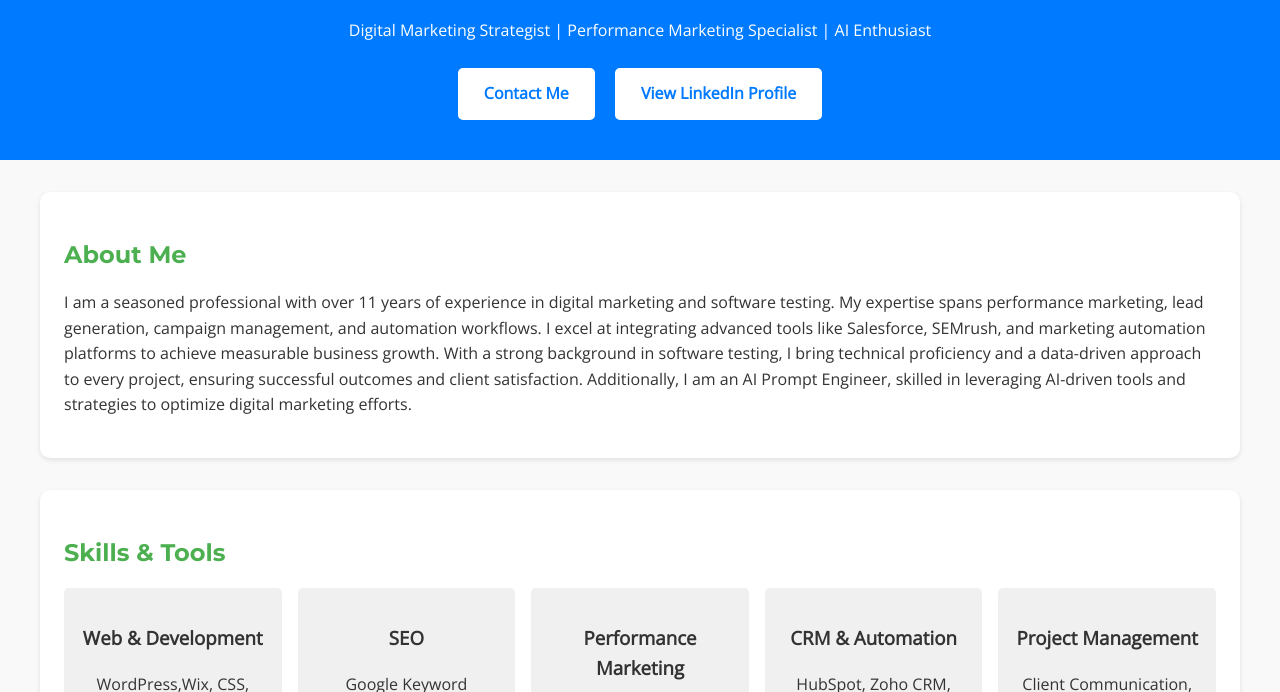
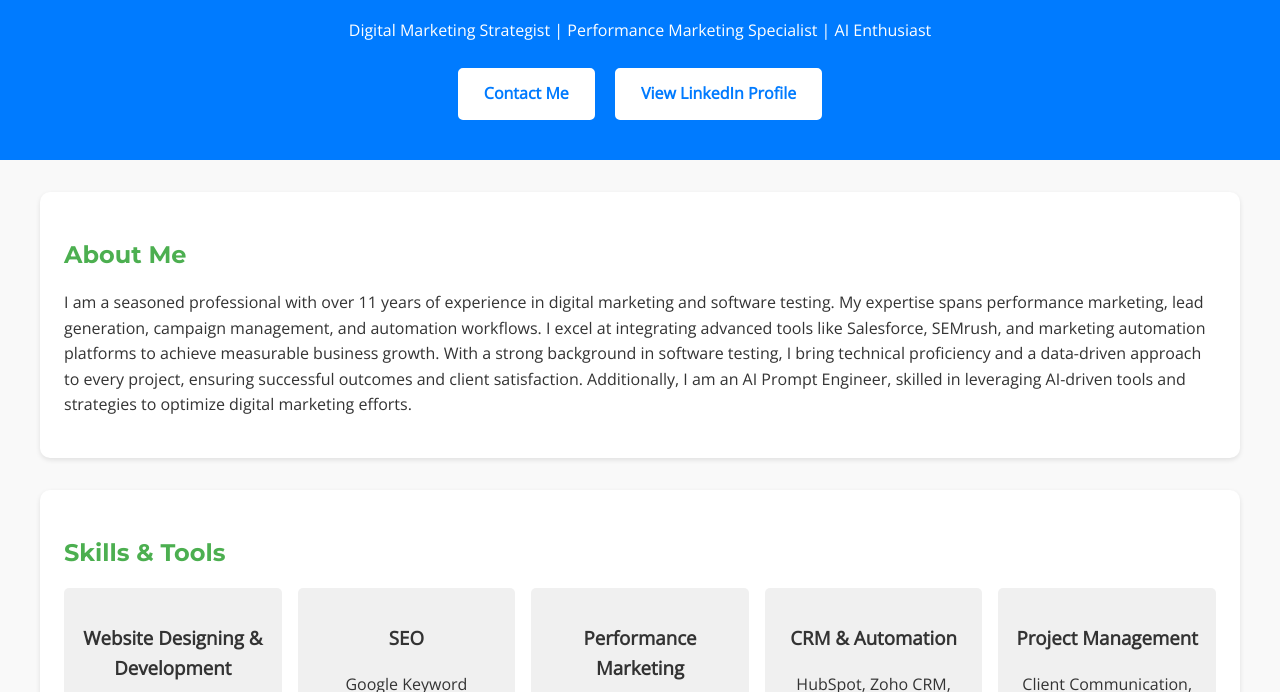
Before and after one commit to Kavitha-here/Marketing-portfolio, a plain HTML site: page index.html in a window 1280 px wide. Shown: the part 108-800 px from the top of the page. Drawn offline with nearby package versions, Linux system fonts and the light colour scheme.

Commit message:
Update index.html

```diff
--- a/index.html
+++ b/index.html
@@ -51,7 +51,7 @@
             <h2>Skills & Tools</h2>
             <div class="skills-grid">
                 <div class="skill-category">
-                    <h3>Web & Development</h3>
+                    <h3>Website Designing & Development</h3>
                     <p>WordPress,Wix, CSS, HTML, Python, SQL</p>
                 </div>
                 <div class="skill-category">
```
